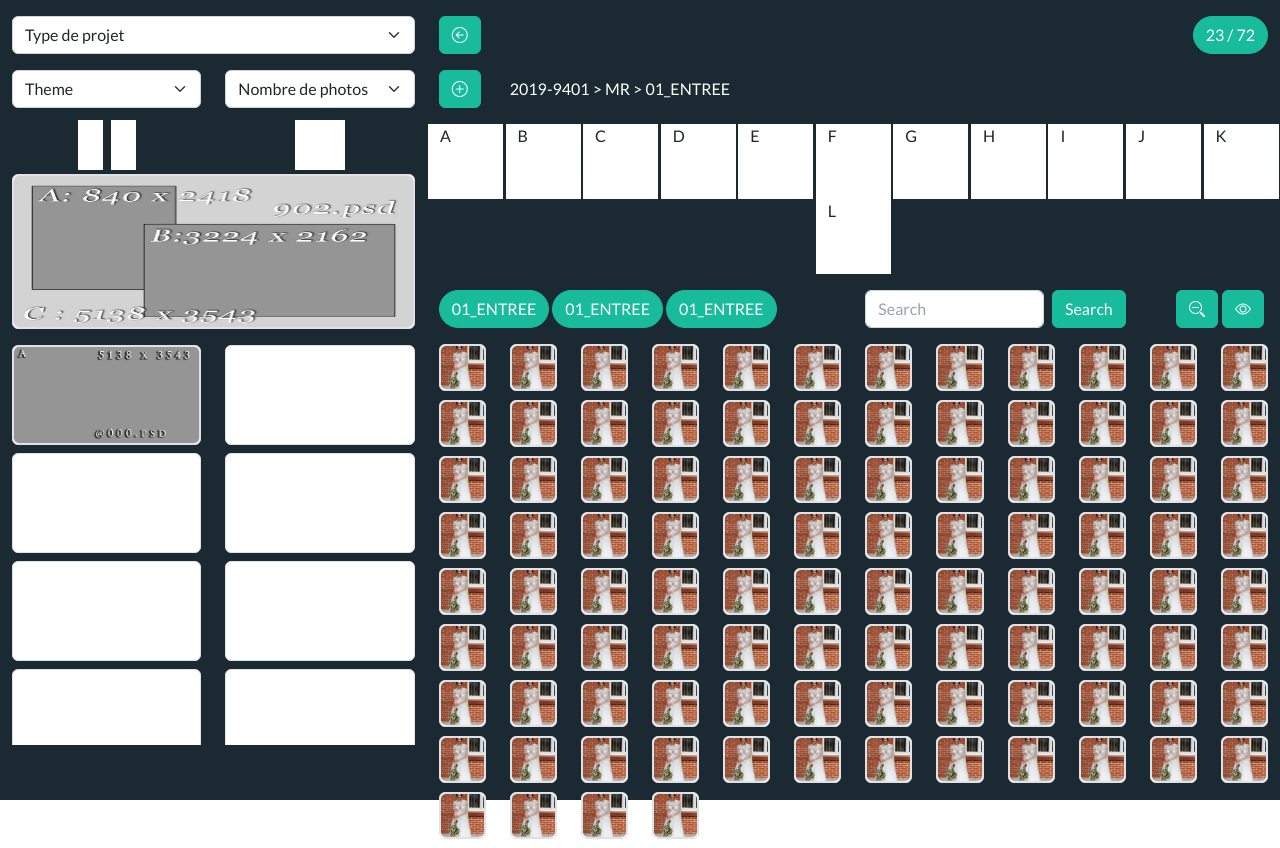
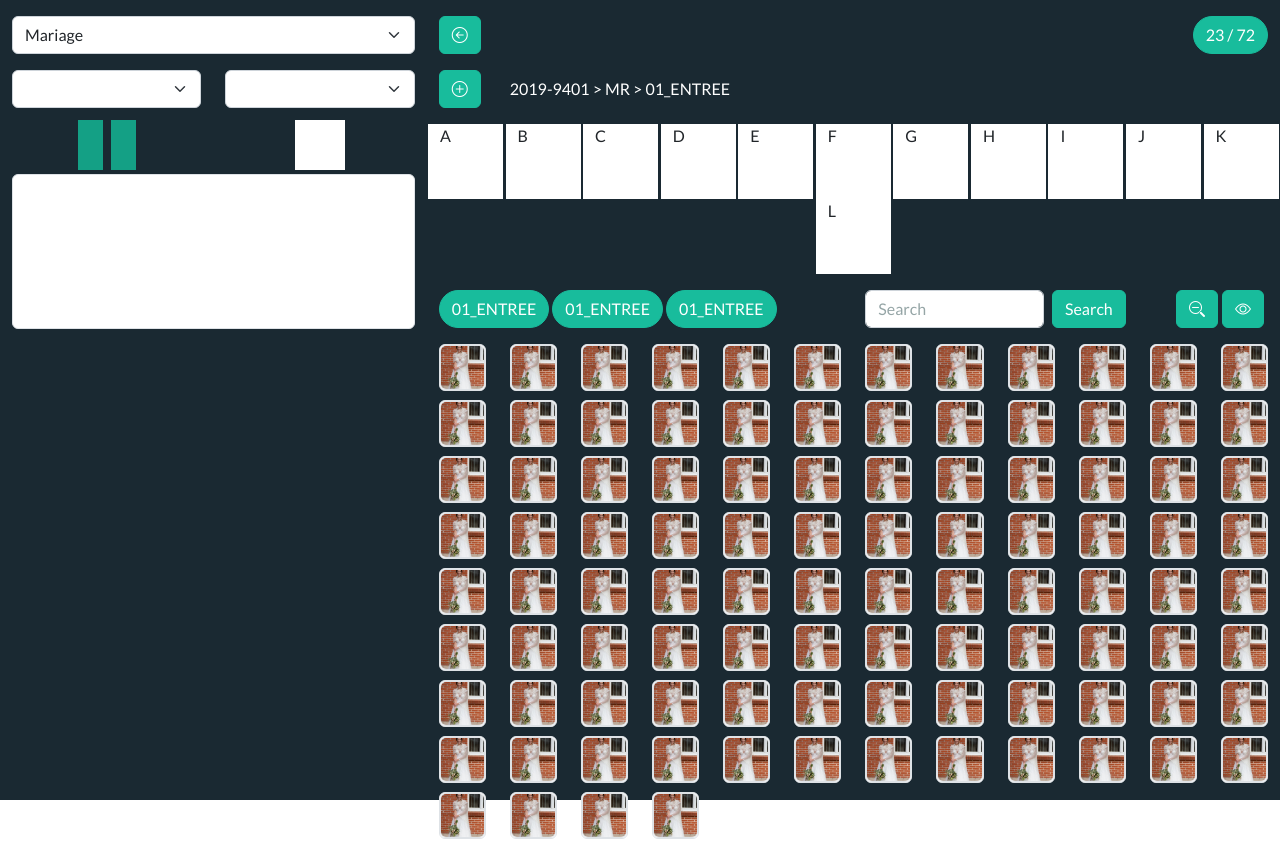
Before and after one commit to Julien1705/so-album, a PHP site: template view/page_principale.php in a window 1280 px wide. Shown: the part 106-954 px from the top of the page. Run offline with PHP 8.4, Linux system fonts and the light colour scheme; the template is opened without the code that fills it, so the values that code supplies are empty; some libraries are stand-ins or nearby versions.

Commit message:
update page principale

```diff
--- a/css/page_principale.css
+++ b/css/page_principale.css
@@ -15,6 +15,18 @@
     background-color: white;
 }
 
+.pointer{
+    cursor: pointer;
+}
+
+.bg-selected{
+    background-color: #14A085;
+}
+
+.bg-default{
+    background-color: white;
+}
+
 .divider-main{
     background-color: white;
 }
@@ -22,6 +34,8 @@
 .maquette{
     height: 100px;
     background-color: white;
+    cursor: pointer;
+
 }
 
 .maquette-choisi{
--- a/view/page_principale.php
+++ b/view/page_principale.php
@@ -70,95 +70,34 @@
             <div class="col-4" id="colonne_left">
                 <div class="form-group mt-3">
                     <select class="form-select" id="exampleSelect1">
-                        <option>Type de projet</option>
-                        <option>2</option>
-                        <option>3</option>
-                        <option>4</option>
-                        <option>5</option>
+                        <option>Mariage</option>
                     </select>
                 </div>
                 <div class="row mt-3">
                     <div class="col-6 mb-2">
                         <select class="form-select" id="exampleSelect1">
-                            <option>Theme</option>
-                            <option>2</option>
-                            <option>3</option>
-                            <option>4</option>
-                            <option>5</option>
+                            <option></option>
                         </select>
                     </div>
                     <div class="col-6 mb-2">
-                        <select class="form-select" id="exampleSelect1">
-                            <option>Nombre de photos</option>
-                            <option>2</option>
-                            <option>3</option>
-                            <option>4</option>
-                            <option>5</option>
+                        <select class="form-select" id="nb_photos">
                         </select>
                     </div>
                 </div>
                 <div class="row">
                     <div class="col-6">
-                        <div class="row d-flex justify-content-center">
-                            <div class="col-6 page m-1"></div>
-                            <div class="col-6 page m-1"></div>
+                        <div class="row d-flex justify-content-center" id="double-page">
+                            <div class="col-6 page m-1 pointer bg-selected"></div>
+                            <div class="col-6 page m-1 pointer bg-selected"></div>
                         </div>
                     </div>
-                    <div class="col-6 d-flex justify-content-center">
-                        <div class="one-page m-1"></div>
+                    <div class="col-6 d-flex justify-content-center" id="simple-page">
+                        <div class="one-page m-1 pointer bg-default"></div>
                     </div>
                 </div>
                 <div class="dropdown-divider divider-main"></div>
-                <div class="border rounded maquette-choisi"><img class="border rounded" src="../ressources/maquettes/jpg/@002.jpg"></div>
-                <div class="row scroll-bar mt-3">
-                    <div class="col-6 mb-2 ">
-                        <div class="border rounded maquette"><img class="border rounded" src="../ressources/maquettes/jpg/@000.jpg"></div>
-                    </div>
-                    <div class="col-6 mb-2">
-                        <div class="border rounded maquette"></div>
-                    </div>
-                    <div class="col-6 mb-2">
-                        <div class="border rounded maquette"></div>
-                    </div>
-                    <div class="col-6 mb-2">
-                        <div class="border rounded maquette"></div>
-                    </div>
-                    <div class="col-6 mb-2">
-                        <div class="border rounded maquette"></div>
-                    </div>
-                    <div class="col-6 mb-2">
-                        <div class="border rounded maquette"></div>
-                    </div>
-                    <div class="col-6 mb-2">
-                        <div class="border rounded maquette"></div>
-                    </div>
-                    <div class="col-6 mb-2">
-                        <div class="border rounded maquette"></div>
-                    </div>
-                    <div class="col-6 mb-2">
-                        <div class="border rounded maquette"></div>
-                    </div>
-                    <div class="col-6 mb-2">
-                        <div class="border rounded maquette"></div>
-                    </div>
-                    <div class="col-6 mb-2">
-                        <div class="border rounded maquette"></div>
-                    </div>
-                    <div class="col-6 mb-2">
-                        <div class="border rounded maquette"></div>
-                    </div>
-                    <div class="col-6 mb-2">
-                        <div class="border rounded maquette"></div>
-                    </div>
-                    <div class="col-6 mb-2">
-                        <div class="border rounded maquette"></div>
-                    </div>
-                    <div class="col-6 mb-2">
-                        <div class="border rounded maquette"></div>
-                    </div>
-                    <div class="col-6 mb-2">
-                        <div class="border rounded maquette"></div>
-                    </div>
+                <div class="border rounded maquette-choisi" id="maquette-choisi"></div>
+                <div class="row scroll-bar mt-3" id="liste-maquette">
                 </div>
             </div>
             <div class="col-8" id="colonne_right">
@@ -224,7 +163,7 @@
                     </div>
                 </div>
                 <div class="row mt-3 scroll-bar-img" id="scroll-bar-img">
-                    <?php for ($i=0; $i < 100; $i++) : ?>
+                    <?php for ($i = 0; $i < 100; $i++) : ?>
                     <?php echo "<div class='col-1 mb-2 zoom'>
                         <div class='border rounded test'><img class='border rounded' src='../images/placeholder_1.png'></div>
                     </div>";
@@ -235,69 +174,9 @@
         </div>
     </div>
 
-
-
     <script src="https://cdn.jsdelivr.net/npm/bootstrap@5.1.3/dist/js/bootstrap.bundle.min.js" integrity="sha384-ka7Sk0Gln4gmtz2MlQnikT1wXgYsOg+OMhuP+IlRH9sENBO0LRn5q+8nbTov4+1p" crossorigin="anonymous"></script>
     <script src="https://code.jquery.com/jquery-3.5.1.min.js"></script>
-    <script>
-        var row_cache = true;
-        var affichage_complet = false;
-        var nb_colonnes_img = 12;
-
-        $("#case_plus").click(function() {
-            if (row_cache === true) {
-                $("#row_case_plus").addClass("d-flex justify-content-around");
-                $("#row_case_plus").removeClass("d-none");
-                $("#icon-circle").replaceWith("<i id='icon-circle' class='bi bi-dash-circle'></i>");
-                $("#scroll-bar-img").css("height", "50vh");
-                row_cache = false;
-            }else{
-                $("#row_case_plus").removeClass("d-flex justify-content-around");
-                $("#row_case_plus").addClass("d-none");
-                $("#icon-circle").replaceWith("<i id='icon-circle' class='bi bi-plus-circle'></i>");
-                $("#scroll-bar-img").css("height", "63vh");
-                row_cache = true;
-            }
-        });
-
-        $("#affichage_complet").click(function() {
-            if (affichage_complet === true) {
-                $("#colonne_left").removeClass("d-none");
-                $("#colonne_left").addClass("col-4");
-                $("#colonne_right").removeClass("col-12");
-                $("#colonne_right").addClass("col-8");
-                $("#circle-arrow").replaceWith("<i id='circle-arrow' class='bi bi-arrow-left-circle'></i>");
-                affichage_complet = false;
-            }else{
-                $("#colonne_left").addClass("d-none");
-                $("#colonne_left").removeClass("col-4");
-                $("#colonne_right").removeClass("col-8");
-                $("#colonne_right").addClass("col-12");
-                $("#circle-arrow").replaceWith("<i id='circle-arrow' class='bi bi-arrow-right-circle'></i>");
-                affichage_complet = true;
-            }
-        });
-
-        $("#btn-zoom").click(function() {
-            if (nb_colonnes_img === 12) {
-                $(".zoom").addClass("col-3");
-                $(".zoom").removeClass("col-1");
-                $("#icon-zoom").replaceWith('<i id="icon-zoom" class="bi bi-zoom-in"></i>');
-                nb_colonnes_img = 4;
-            }else if(nb_colonnes_img === 4){
-                $(".zoom").addClass("col-2");
-                $(".zoom").removeClass("col-3");
-                nb_colonnes_img = 6;
-            }else{
-                $(".zoom").addClass("col-1");
-                $(".zoom").removeClass("col-2");
-                $("#icon-zoom").replaceWith('<i id="icon-zoom" class="bi bi-zoom-out"></i>');
-                nb_colonnes_img = 12;
-            }
-        });
-
-
-    </script>
+    <script src="../js/js_page_principale.js"></script>
 </body>
 
 </html>
```
Also changed, not shown: js/js_page_principale.js (+116 -0 lines), traitements/connexion_bdd.php (added, +11 -0 lines), traitements/page_principale/initialisation_maquette.php (added, +77 -0 lines), traitements/page_principale/select_nb_photos.php (added, +51 -0 lines).
